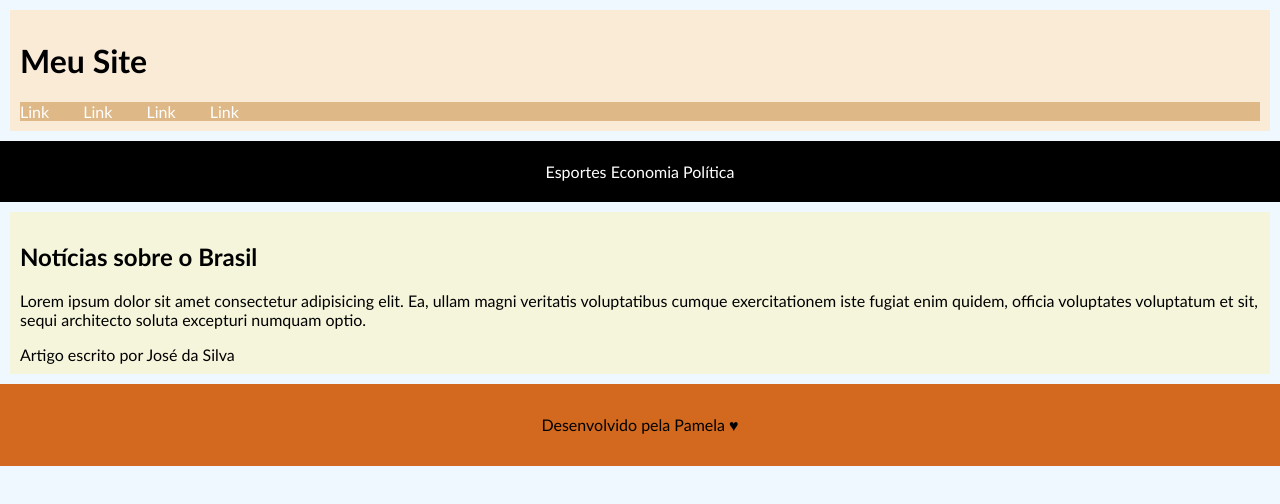
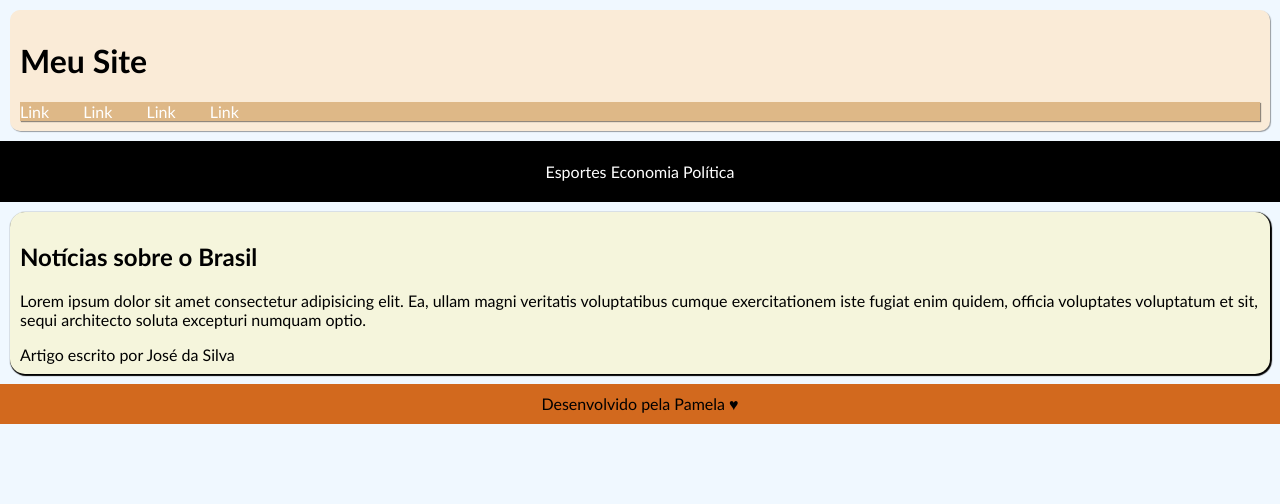
Before and after one commit to PaMis2/ESTUDOS-FRONT-END, a plain HTML site: page html-css/exercicios/ex021/caixa02.html in a window 1280 px wide. Drawn offline with Linux system fonts and the light colour scheme.

Commit message:
30/11/2023

```diff
--- a/html-css/exercicios/ex021/caixa02.html
+++ b/html-css/exercicios/ex021/caixa02.html
@@ -15,8 +15,11 @@
             background-color: antiquewhite;
             padding: 10px;
             margin: 10px;
+            box-shadow: 1px 1px 1px rgba(0, 0, 0, 0.372);
+            border-radius: 10px 10px;
         }
         nav{
+            box-shadow: 1px 1px 1px rgba(0, 0, 0, 0.426);
             background-color: burlywood;
         }
         a{
@@ -32,12 +35,17 @@
             background-color: chocolate;
             margin: auto;
             text-align: center;
-            padding: 15px;
+            padding: 10px;
+        }
+        footer > p{
+            margin: 0px;
         }
         #noticias{
             background-color:beige;
             margin: 10px;
             padding: 10px;
+            border-radius: 15px;
+            box-shadow:1px 1px 1px 1px black;
         }
         #assuntos{
             background-color: black;
```
Also changed, not shown: html-css/exercicios/ex021/caixa03.html (added, +21 -0 lines), html-css/exercicios/ex021/borda.png (added).
